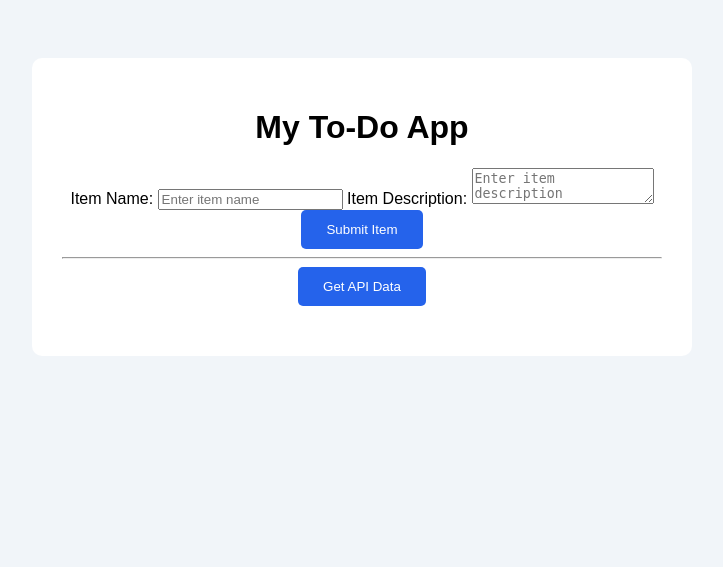
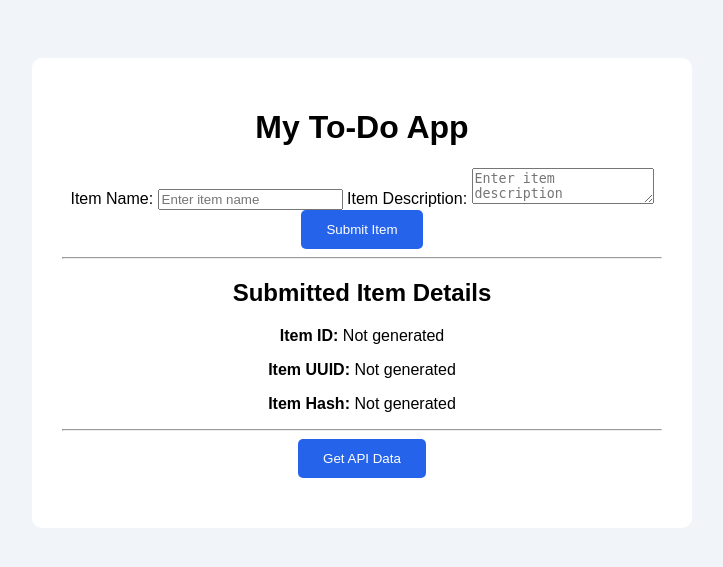
Before and after one commit to kumawatlovek1-alt/Git_and_GitHub_DishaKumawat, a Python web app: template templates/index.html in a window 1280 px wide. Shown: the top 567 px of the page, without its empty margins (278-1001 px from the left). Run offline with Jinja, Linux system fonts and the light colour scheme; the template is opened without the code that fills it, so the values that code supplies are empty.

Commit message:
Display Item ID UUID and Hash in frontend

```diff
--- a/templates/index.html
+++ b/templates/index.html
@@ -9,7 +9,7 @@
     <div class="container">
         <h1>My To-Do App</h1>
 
-        <form action="/submittodoitem" method="POST">
+        <form id="todoForm">
             <label for="itemName">Item Name:</label>
             <input
                 type="text"
@@ -32,11 +32,51 @@
 
         <hr>
 
+        <h2>Submitted Item Details</h2>
+        <p><strong>Item ID:</strong> <span id="itemId">Not generated</span></p>
+        <p><strong>Item UUID:</strong> <span id="itemUUID">Not generated</span></p>
+        <p><strong>Item Hash:</strong> <span id="itemHash">Not generated</span></p>
+
+        <p id="message"></p>
+
+        <hr>
+
         <button onclick="getData()">Get API Data</button>
         <pre id="result"></pre>
     </div>
 
     <script>
+        document.getElementById("todoForm").addEventListener("submit", async function(event) {
+            event.preventDefault();
+
+            const formData = new FormData(this);
+
+            try {
+                const response = await fetch("/submittodoitem", {
+                    method: "POST",
+                    body: formData
+                });
+
+                const data = await response.json();
+
+                if (!response.ok) {
+                    document.getElementById("message").textContent = data.error;
+                    return;
+                }
+
+                document.getElementById("itemId").textContent = data.item_id;
+                document.getElementById("itemUUID").textContent = data.itemUUID;
+                document.getElementById("itemHash").textContent = data.itemHash;
+                document.getElementById("message").textContent = data.message;
+
+                this.reset();
+
+            } catch (error) {
+                document.getElementById("message").textContent =
+                    "Error submitting item. Please try again.";
+            }
+        });
+
         async function getData() {
             const response = await fetch("/api");
             const data = await response.json();
```
